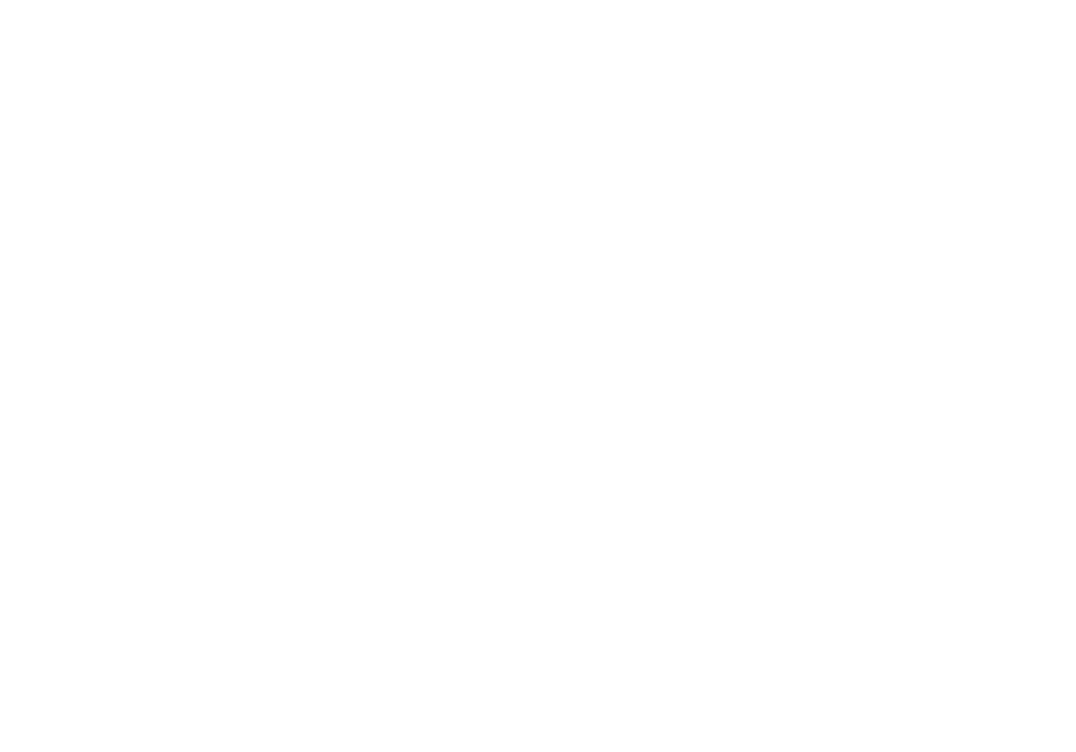
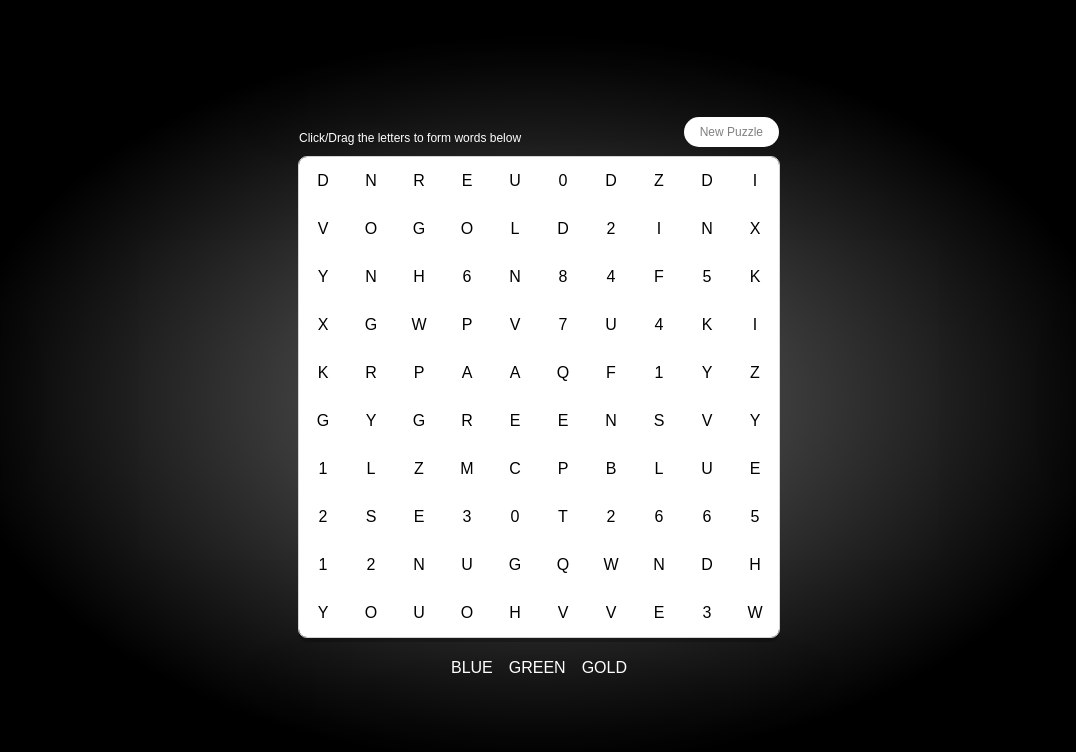
Before and after one commit to 007tester/search, a plain HTML site: page index.html in a window 1280 px wide. Shown: the whole page, without its empty margins (101-1177 px from the left). Drawn offline with Linux system fonts and the light colour scheme.

Commit message:
feat(searchgame): add new search game with css javascript

```diff
--- a/index.html
+++ b/index.html
@@ -5,8 +5,12 @@
     <meta http-equiv="X-UA-Compatible" content="IE=edge">
     <meta name="viewport" content="width=device-width, initial-scale=1.0">
     <title>seacrh</title>
+    <link rel="stylesheet" href="./style.css">
 </head>
 <body>
-
+    <p>Click/Drag the letters to form words below</p>
+    <button onclick='setGameUp()'>New Puzzle</button>
+    <div id='crossword_board'></div><br>
+    <script src="./script.js"></script>
 </body>
 </html>
--- /dev/null
+++ b/script.js
@@ -0,0 +1,152 @@
+
+var blocks = 100
+const cb = document.querySelector('#crossword_board')
+var md = false
+var num_words = 3
+
+function addBlocks() {
+  for(var i=0;i<blocks;i++){
+    var b = document.createElement('div')
+    b.className = 'block'
+    cb.appendChild(b)
+  }
+}
+
+function addWords(){
+  var words = ['red','orange','gold','green','blue','indigo','violet','hotpink','turquoise']
+  // max word length of 10
+  words.sort(() => Math.random() - 0.5);
+  words = words.slice(0,num_words)
+
+  var arr = [];
+  while(arr.length < 3){
+    var r = Math.floor(Math.random() * 10);
+    if(arr.indexOf(r) === -1) arr.push(r);
+  }
+
+  words.forEach(function(elm){
+    var word_length = elm.length
+    var offset = Math.floor(Math.random()*(11-word_length))
+    var w_start = offset + (arr[0] * 10)
+    arr.shift()
+    elm.split('').forEach(function(e){
+      var b = document.querySelectorAll('.block')[w_start]
+      b.innerHTML = e
+      b.classList.add('letter')
+      b.classList.add(elm)
+      b.onmousedown = function() {
+        this.classList.add('letter_pop')
+        this.style.background = this.classList[2]
+        if(document.querySelectorAll('.'+elm+'.letter_pop').length == elm.length) {
+          document.querySelectorAll('.listed_word').forEach(function(e){
+            if(e.innerHTML == elm) {
+              e.classList.add('found_word')
+              document.documentElement.style.setProperty('--bg-color', e.innerHTML)
+            }
+          })
+        }
+        setTimeout(you_win, 500)
+      }
+      b.onmouseenter = function() {
+        if(md) {
+          this.classList.add('letter_pop')
+          this.style.background = this.classList[2]
+          if(document.querySelectorAll('.'+elm+'.letter_pop').length == elm.length) {
+            document.querySelectorAll('.listed_word').forEach(function(e){
+              if(e.innerHTML == elm) {
+                e.classList.add('found_word')
+                document.documentElement.style.setProperty('--bg-color', e.innerHTML)
+              }
+            })
+          }
+          setTimeout(you_win, 500)
+        }
+      }
+
+      if(elm.split('').indexOf(e) == 0
+         && (b.previousSibling
+             && !b.previousSibling.classList.contains(elm))
+         || !b.previousSibling) {
+        b.classList.add('first_letter')
+      }
+      if(elm.split('').indexOf(e) == elm.split('').length - 1) {
+        b.classList.add('last_letter')
+      }
+      w_start++
+    })
+    var w = document.createElement('div')
+    w.className = 'listed_word'
+    w.innerHTML = elm
+    document.body.appendChild(w)
+  })
+}
+
+function you_win() {
+  if(document.querySelectorAll('.found_word').length == num_words) {
+    md = false
+    cb.removeEventListener('mousedown', mouse_down)
+    cb.removeEventListener('mouseup', mouse_down)
+
+    cb.classList.add('game_winner')
+  }
+}
+
+const alphabet = 'abcdefghijklmnopqrstuvwxyz0123456789'
+function fillInEmpty() {
+  var b = document.querySelectorAll('.block')
+  b.forEach(function(elm){
+    if(elm.innerHTML == '') {
+      var letter = alphabet.split('')[Math.floor(Math.random()*alphabet.length)]
+      elm.innerHTML = letter
+    }
+  })
+}
+
+addBlocks()
+addWords()
+fillInEmpty()
+
+function mouse_down(event) {
+  if(!md) {
+    md = true
+  } else {
+    md = false
+  }
+
+  if(event.type == 'touchmove') {
+    var block = document.elementFromPoint(event.touches[event.touches.length - 1].clientX, event.touches[event.touches.length - 1].clientY)
+    if(block.classList.contains('letter')) {
+      block.style.background = block.classList[2]
+      block.classList.add('letter_pop')
+    }
+    var elm = block.classList[2]
+    if(document.querySelectorAll('.'+elm+'.letter_pop').length == elm.length) {
+      document.querySelectorAll('.listed_word').forEach(function(e){
+        if(e.innerHTML == elm) {
+          e.classList.add('found_word')
+          document.documentElement.style.setProperty('--bg-color', e.innerHTML)
+        }
+      })
+    }
+    setTimeout(you_win, 500)
+  }
+}
+
+function setGameUp() {
+  cb.innerHTML = ''
+  cb.className = ''
+  document.documentElement.style.setProperty('--bg-color', '#666')
+  document.querySelectorAll('.listed_word').forEach(function(e){
+    e.remove()
+  })
+
+  addBlocks()
+  addWords()
+  fillInEmpty()
+
+  cb.addEventListener('mousedown', mouse_down)
+  cb.addEventListener('mouseup', mouse_down)
+  cb.addEventListener('touchmove', mouse_down)
+}
+
+setGameUp()
--- /dev/null
+++ b/style.css
@@ -0,0 +1,175 @@
+:root {
+    --bg-color: #666;
+  }
+  html {
+    min-height: 100vh;
+    display: grid;
+    place-items: center;
+    text-align: center;
+    font-family: sans-serif;
+    background:
+      radial-gradient(transparent, black 65%),
+      var(--bg-color);
+    box-shadow: inset 0 0 25vmin black;
+    user-select: none;
+    overflow: hidden;
+    color: white;
+    transition: .75s;
+  }
+  body {
+    margin: 0;
+  }
+
+  p {
+    text-align: left;
+    font-size: 12px;
+  }
+  button {
+    float: right;
+    margin-top: -40px;
+    border-radius: 1rem;
+    border: 0;
+    background: white;
+    padding: .5rem 1rem;
+    color: gray;
+    transition: .5s;
+    font-size: 12px;
+  }
+  button:hover {
+    color: black;
+    box-shadow: 0 3px 3px rgba(0,0,0,.25);
+  }
+
+  #crossword_board {
+    width: 100vw;
+    max-width: 480px;
+    height: 100vw;
+    max-height: 480px;
+    outline: 1px solid lightgray;
+    border-radius: .5rem;
+    box-shadow: 0 5px rgba(0,0,0,.25);
+    background-color: white;
+    position: relative;
+    color: black;
+  }
+  #crossword_board:after {
+    content: '\1F44D';
+    width: 250px;
+    height: 250px;
+    position: absolute;
+    left: 50%;
+    top: 50%;
+    transform: translate(-50%,-50%);
+    pointer-events: none;
+    background: rgba(255,255,255,.5);
+    -webkit-backdrop-filter: blur(3px);
+    backdrop-filter: blur(3px);
+    border-radius: 50%;
+    box-shadow: 0 10px 15px rgba(0,0,0,.5);
+    line-height: 230px;
+    font-size: 125px;
+    opacity: 0;
+  }
+
+  .game_winner:after {
+    animation: winner 1s linear forwards;
+  }
+  @keyframes winner {
+    0% { transform: translate(-50%,0%); opacity:0; }
+    50% { transform: translate(-50%,-25%); opacity:.25; }
+    100% { transform: translate(-50%,-50%); opacity:1; }
+  }
+
+  #crossword_board .block {
+    width: min(48px, calc(100vw / 10));
+    height: min(48px, calc(100vw / 10));
+    line-height: min(48px, calc(100vw / 10));
+    /*   outline: 1px dotted red; */
+    float: left;
+    user-select: none;
+    text-transform: uppercase;
+  }
+
+  .letter {
+    user-select: none;
+    /*   background: #efefef; */
+  }
+
+  .listed_word {
+    padding: .25rem .5rem;
+    text-transform: uppercase;
+    display: inline-block;
+  }
+
+  .first_letter {
+    border-radius: 25px 0 0 25px;
+  }
+  .last_letter {
+    border-radius: 0 25px 25px 0;
+  }
+
+  .letter_pop {
+    animation: pop .5s linear forwards;
+  /*   box-shadow:
+      inset 0 2px firebrick,
+      inset 0 -2px firebrick; */
+    background-color: firebrick;
+    color: white;
+  /*   text-shadow: 2px 2px 3px black; */
+    box-shadow:
+      inset 0 3px rgba(0,0,0,.25),
+      0 3px rgba(0,0,0,.25);
+  }
+  @keyframes pop {
+    50% { transform: scale(1.2); }
+  }
+
+  .letter_pop:before {
+    content:'';
+    width: 50%;
+    height: 50%;
+    background: inherit;
+    animation: pop_top .5s linear forwards;
+    position: absolute;
+    left: 50%;
+    top: 50%;
+    transform: translate(-50%,-50%);
+    border-radius: 50%;
+  }
+  @keyframes pop_top {
+    100% { transform: translate(-150%, -350%) scale(.25); opacity: 0; }
+  }
+  .letter_pop:after {
+    content:'';
+    width: 50%;
+    height: 50%;
+    background: inherit;
+    animation: pop_bottom .5s linear forwards;
+    position: absolute;
+    left: 50%;
+    top: 50%;
+    transform: translate(-50%,-50%);
+    border-radius: 50%;
+  }
+  @keyframes pop_bottom {
+    100% { transform: translate(100%, -350%) scale(.25); opacity: 0; }
+  }
+
+  /* .first_letter.letter_pop {
+    box-shadow:
+      inset 0 2px firebrick,
+      inset 0 -2px firebrick,
+      inset 2px 0 firebrick;
+  }
+  .last_letter.letter_pop {
+    box-shadow:
+      inset 0 2px firebrick,
+      inset 0 -2px firebrick,
+      inset -2px 0 firebrick;
+  } */
+
+  .found_word {
+    animation: pop .5s linear forwards;
+    color: rgba(255,255,255,.15);
+    text-decoration: line-through 2px;
+  }
```
